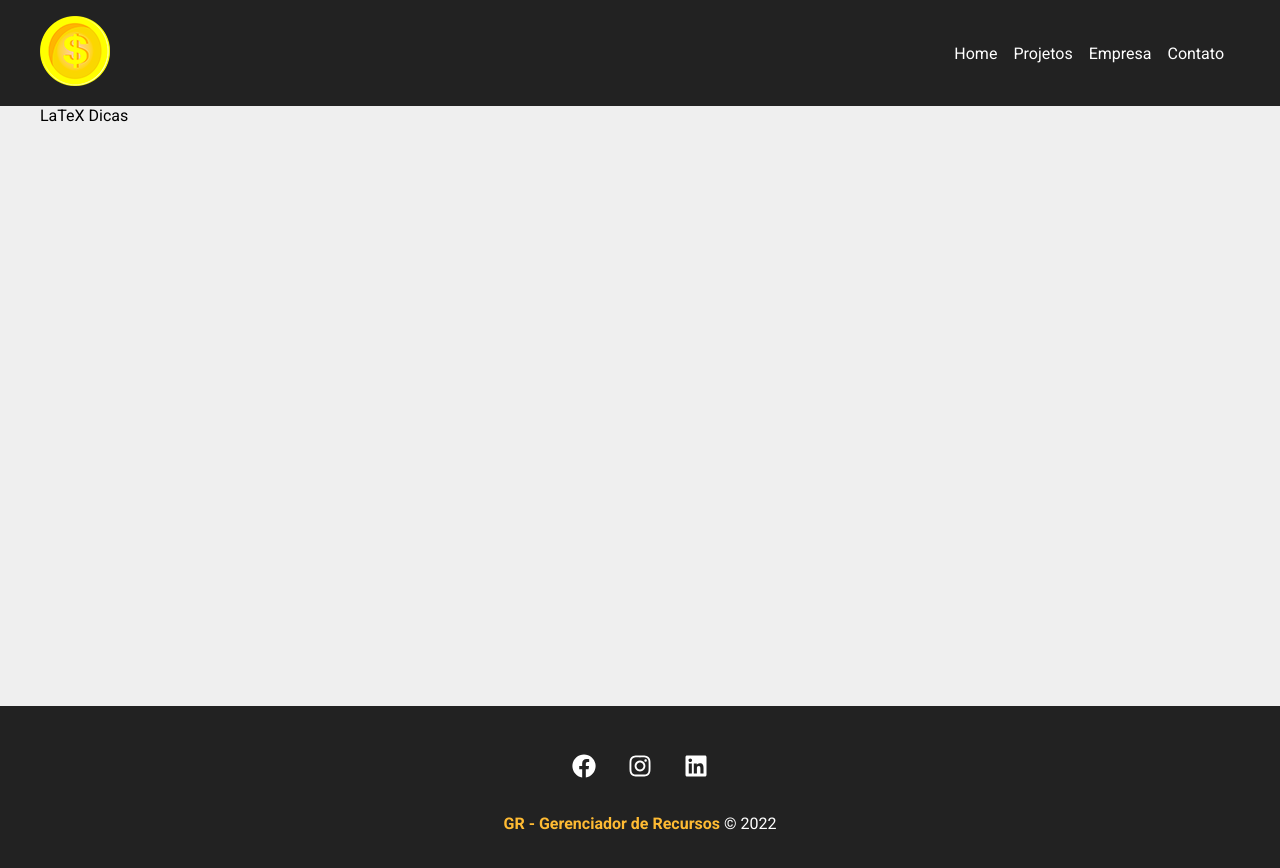
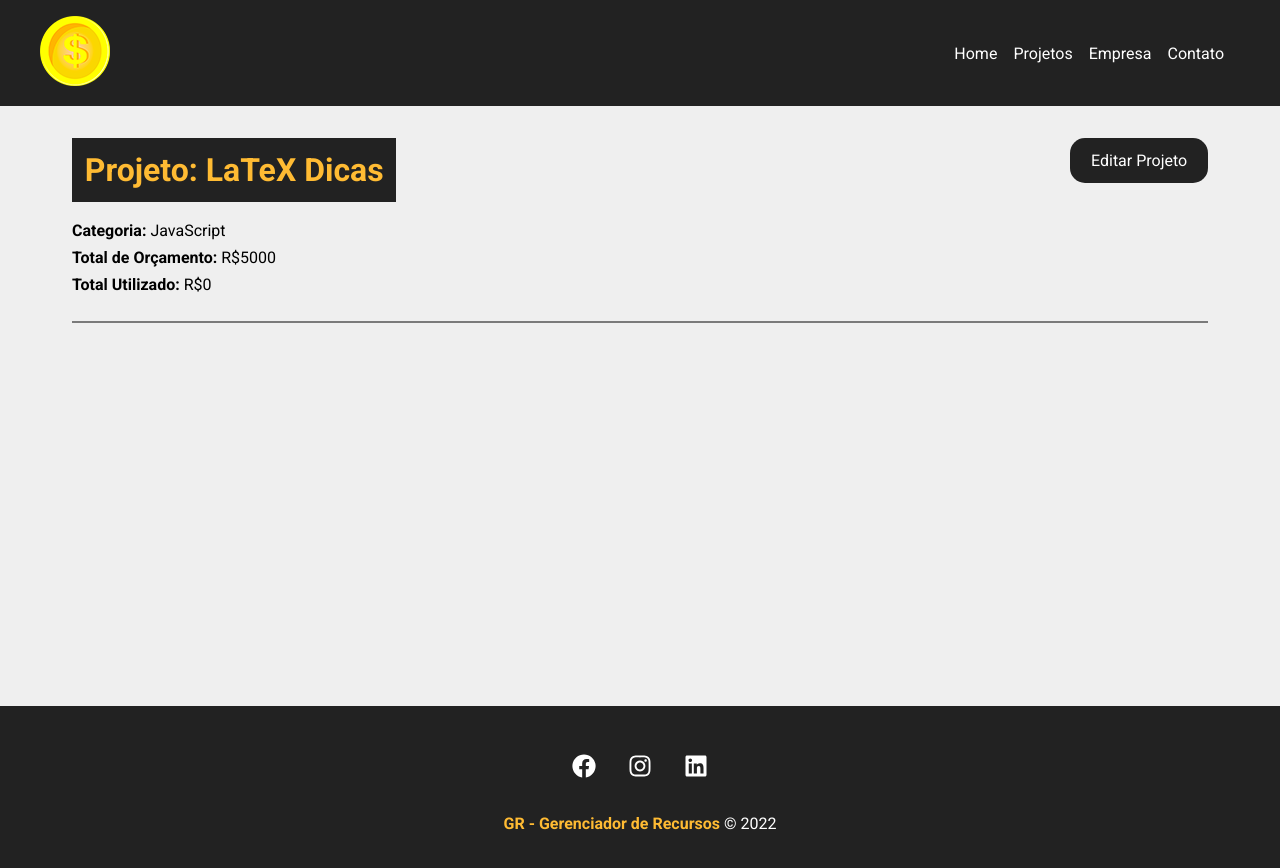
Before and after one commit to AntonioCarlos13/gr-react, a React (Create React App) app: page /project/3 in a window 1280 px wide. Shown: the top 868 px of the page. Built offline with nearby package versions, Linux system fonts and the light colour scheme; data requests are answered from the project's data file.

Commit message:
EXIBIR DETALHES DO PROJETO

```diff
--- a/src/components/layout/LinkButton.module.css
+++ b/src/components/layout/LinkButton.module.css
@@ -9,5 +9,4 @@
 
 .btn:hover{
     color: #ffbb33;
-
 }
--- a/src/components/pages/Project.js
+++ b/src/components/pages/Project.js
@@ -1,11 +1,15 @@
 import styles from "./Project.module.css";
 import { useParams } from "react-router-dom";
 import { useState, useEffect } from "react";
+import Loading from "../layout/Loading";
+import Container from "../layout/Container";
 function Project() {
   const { id } = useParams();
   const [project, setProject] = useState([]);
+  const[showProjectForm, setShowProjectForm] = useState(false)
 
   useEffect(() => {
+    setTimeout(() => {
       fetch(`http://localhost:5000/projects/${id}`, {
         method: "GET",
         headers: {
@@ -17,9 +21,46 @@ function Project() {
           setProject(data);
         })
         .catch((err) => console.log(err));
+    }, 300);
   }, [id]);
 
-  return <p>{project.name}</p>;
+  function toggleProjectForm(){
+    setShowProjectForm(!showProjectForm)
+  }
+
+  return (
+    <>
+      {project.name ? (
+        <div className={styles.project_details}>
+          <Container customClass="column">
+            <div className={styles.details_container}>
+              <h1>Projeto: {project.name}</h1>
+              <button className={styles.btn} onClick={toggleProjectForm}>{!showProjectForm ? 'Editar Projeto' : 'Fechar'}</button>
+              {!showProjectForm ? (
+                <div className={styles.project_info}>
+                  <p>
+                    <span>Categoria:</span> {project.category.name}
+                  </p>
+                  <p>
+                    <span>Total de Orçamento:</span> R${project.budget}
+                  </p>
+                  <p>
+                    <span>Total Utilizado:</span> R${project.cost}
+                  </p>
+                </div>
+              ) : (
+                <div className={styles.project_info}>
+                  <p>Form</p>
+                </div>
+              )}
+            </div>
+          </Container>
+        </div>
+      ) : (
+        <Loading />
+      )}
+    </>
+  );
 }
 
 export default Project;
--- a/src/components/pages/Project.module.css
+++ b/src/components/pages/Project.module.css
@@ -0,0 +1,52 @@
+.project_details{
+  width: 100%;
+  padding: 2em;
+}
+
+.project_details h1,
+.project_details h2,
+.project_details p{
+  margin-bottom: .5em;
+}
+
+.project_details h1{
+  background-color: #222;
+  color: #ffbb33;
+  padding: 0.4em;
+  margin-bottom: .6em;
+}
+
+.project_details span {
+  font-weight: bold;
+}
+
+.details_container,
+.service_form_container{
+  border-bottom: 2px solid #7a7a7a;
+  margin-bottom: 1.2em;
+  padding-bottom: 1.2em;
+  display: flex;
+  justify-content: space-between;
+  flex-wrap: wrap;
+}
+
+.btn{
+  background-color: #222;
+  color: #fff;
+  padding: .7em 1.3em;
+  text-decoration: none;
+  transition: .5s ease;
+  border-radius: 15px;
+  max-height: 45px;
+  font-size: 16px;
+  cursor: pointer;
+  border: none;
+}
+
+.btn:hover{
+  color: #ffbb33;
+}
+
+.project_info{
+  width: 100%;
+}
```
Lines whose indentation alone changed are shown as unchanged.
